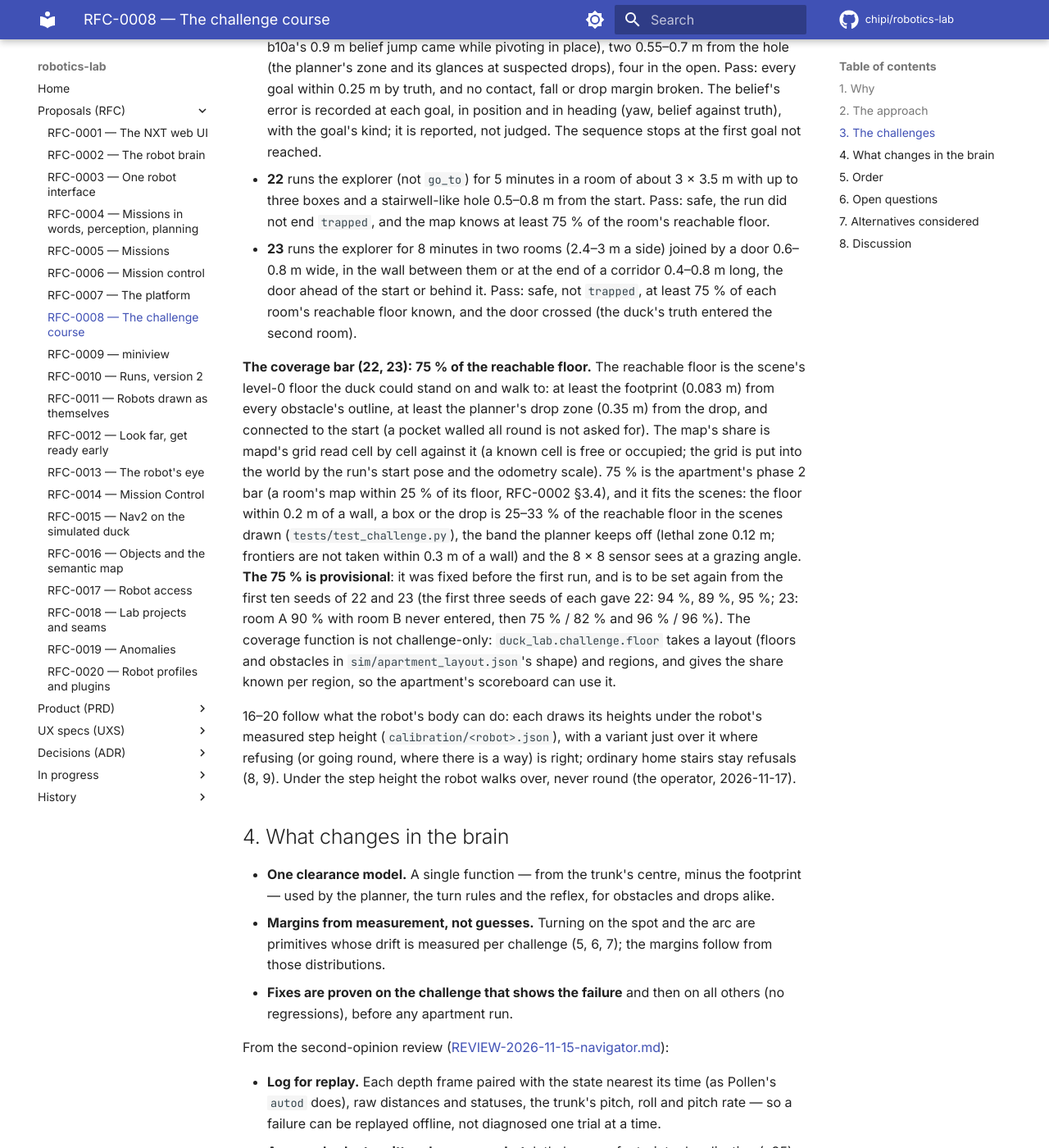
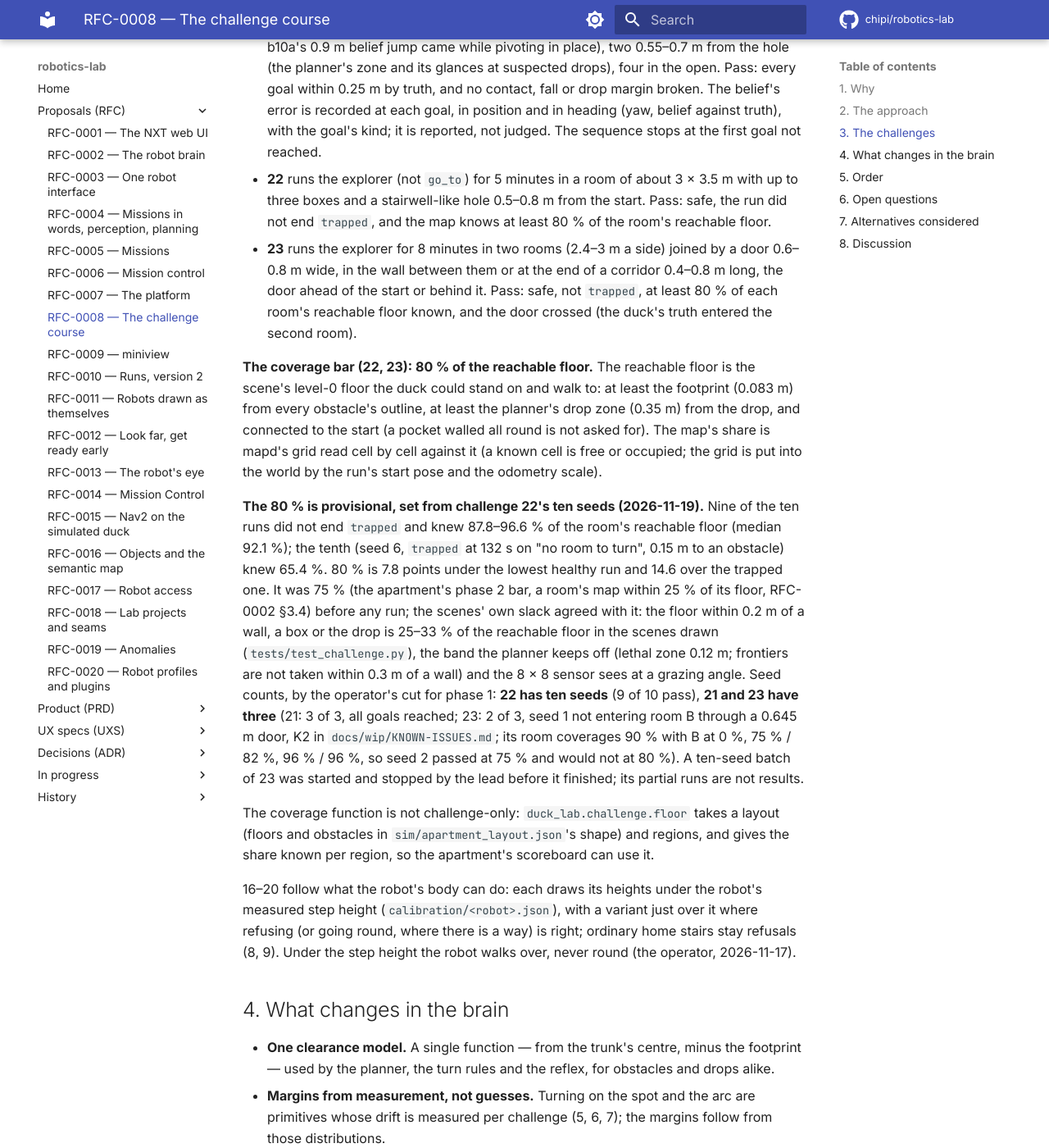
Before and after one commit to chipi/robotics-lab, an MkDocs documentation site: the page built from docs/rfc/RFC-0008-challenge-course.md, in a window 1280 px wide and 1400 px high, scrolled down 2799 px. Shown: the whole window at 82% size. Built offline with MkDocs 1.6.1 and Material for MkDocs 9.7.7, drawn with Linux system fonts in a browser that asks for light colours; comment, search, counter and statistics services are not loaded.

Commit message:
challenge 22/23: the coverage bar set at 80 % (provisional) from challenge 22's ten seeds; RFC-0008 records the seed counts (22: 10, 21 and 23: 3) and the stopped 23 batch
Co-Authored-By: Claude Opus 5.5 <noreply@anthropic.com>
Claude-Session: https://claude.ai/code/session_014cvkLDtihKBLiV2cbMenbC

```diff
--- a/docs/rfc/RFC-0008-challenge-course.md
+++ b/docs/rfc/RFC-0008-challenge-course.md
@@ -74,27 +74,36 @@ has its own rule, all judged by truth like the others (`duck-challenge --help`):
   sequence stops at the first goal not reached.
 - **22** runs the explorer (not `go_to`) for 5 minutes in a room of about 3 × 3.5 m with up to three
   boxes and a stairwell-like hole 0.5–0.8 m from the start. Pass: safe, the run did not end
-  `trapped`, and the map knows at least 75 % of the room's reachable floor.
+  `trapped`, and the map knows at least 80 % of the room's reachable floor.
 - **23** runs the explorer for 8 minutes in two rooms (2.4–3 m a side) joined by a door 0.6–0.8 m
   wide, in the wall between them or at the end of a corridor 0.4–0.8 m long, the door ahead of the
-  start or behind it. Pass: safe, not `trapped`, at least 75 % of each room's reachable floor
+  start or behind it. Pass: safe, not `trapped`, at least 80 % of each room's reachable floor
   known, and the door crossed (the duck's truth entered the second room).
 
-**The coverage bar (22, 23): 75 % of the reachable floor.** The reachable floor is the scene's
+**The coverage bar (22, 23): 80 % of the reachable floor.** The reachable floor is the scene's
 level-0 floor the duck could stand on and walk to: at least the footprint (0.083 m) from every
 obstacle's outline, at least the planner's drop zone (0.35 m) from the drop, and connected to the
 start (a pocket walled all round is not asked for). The map's share is mapd's grid read cell by
 cell against it (a known cell is free or occupied; the grid is put into the world by the run's
-start pose and the odometry scale). 75 % is the apartment's phase 2 bar (a room's map within 25 %
-of its floor, RFC-0002 §3.4), and it fits the scenes: the floor within 0.2 m of a wall, a box or the
-drop is 25–33 % of the reachable floor in the scenes drawn (`tests/test_challenge.py`), the band
-the planner keeps off (lethal zone 0.12 m; frontiers are not taken within 0.3 m of a wall) and the
-8 × 8 sensor sees at a grazing angle. **The 75 % is provisional**: it was fixed before the first
-run, and is to be set again from the first ten seeds of 22 and 23 (the first three seeds of each gave
-22: 94 %, 89 %, 95 %; 23: room A 90 % with room B never entered, then 75 % / 82 % and 96 % / 96 %).
+start pose and the odometry scale).
+
+**The 80 % is provisional, set from challenge 22's ten seeds (2026-11-19).** Nine of the ten runs did
+not end `trapped` and knew 87.8–96.6 % of the room's reachable floor (median 92.1 %); the tenth
+(seed 6, `trapped` at 132 s on "no room to turn", 0.15 m to an obstacle) knew 65.4 %. 80 % is 7.8
+points under the lowest healthy run and 14.6 over the trapped one. It was 75 % (the apartment's
+phase 2 bar, a room's map within 25 % of its floor, RFC-0002 §3.4) before any run; the scenes' own
+slack agreed with it: the floor within 0.2 m of a wall, a box or the drop is 25–33 % of the
+reachable floor in the scenes drawn (`tests/test_challenge.py`), the band the planner keeps off
+(lethal zone 0.12 m; frontiers are not taken within 0.3 m of a wall) and the 8 × 8 sensor sees at a
+grazing angle. Seed counts, by the operator's cut for phase 1: **22 has ten seeds** (9 of 10 pass),
+**21 and 23 have three** (21: 3 of 3, all goals reached; 23: 2 of 3, seed 1 not entering room B
+through a 0.645 m door, K2 in `docs/wip/KNOWN-ISSUES.md`; its room coverages 90 % with B at 0 %,
+75 % / 82 %, 96 % / 96 %, so seed 2 passed at 75 % and would not at 80 %). A ten-seed batch of 23 was
+started and stopped by the lead before it finished; its partial runs are not results.
+
 The coverage function is not challenge-only: `duck_lab.challenge.floor` takes a layout (floors and
-obstacles in `sim/apartment_layout.json`'s shape) and regions, and gives the share known per region,
-so the apartment's scoreboard can use it.
+obstacles in `sim/apartment_layout.json`'s shape) and regions, and gives the share known per
+region, so the apartment's scoreboard can use it.
 
 16–20 follow what the robot's body can
 do: each draws its heights under the robot's measured step height (`calibration/<robot>.json`), with
```
Also changed, not shown: 2 other files.
